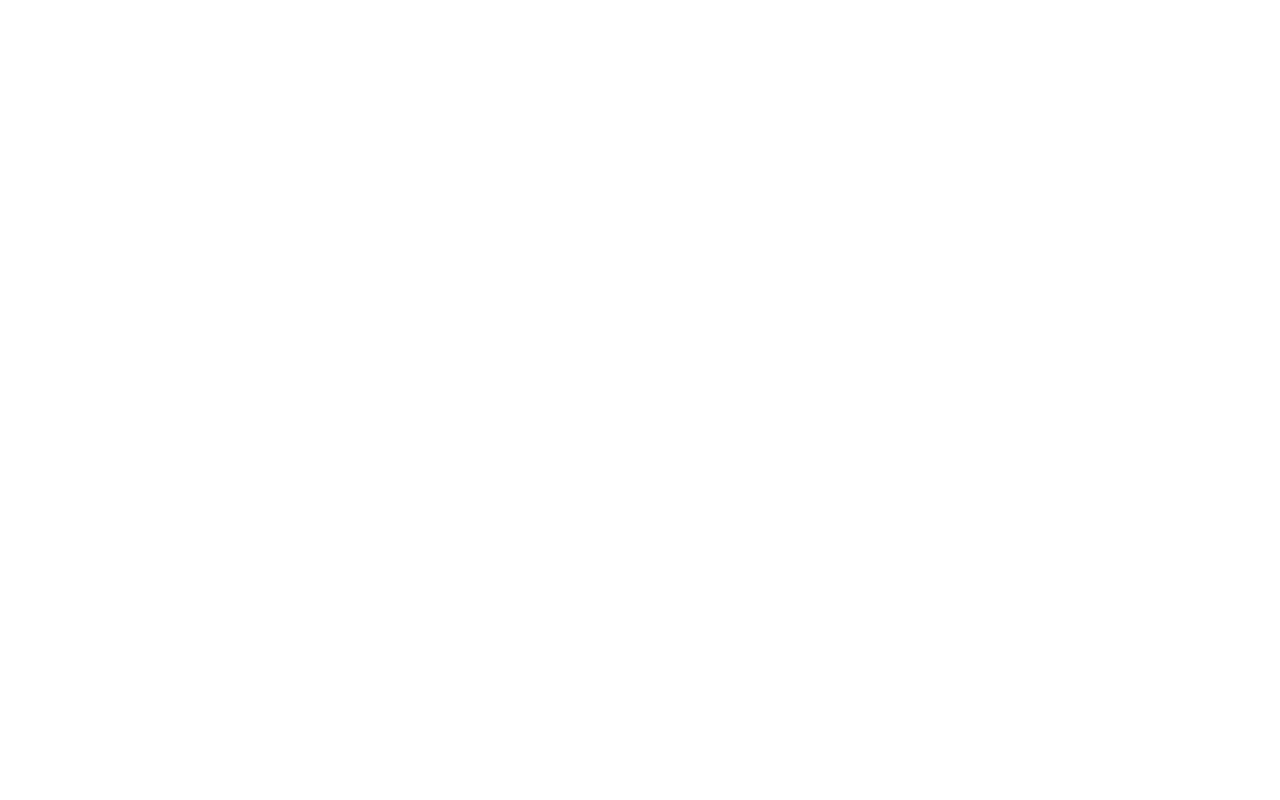
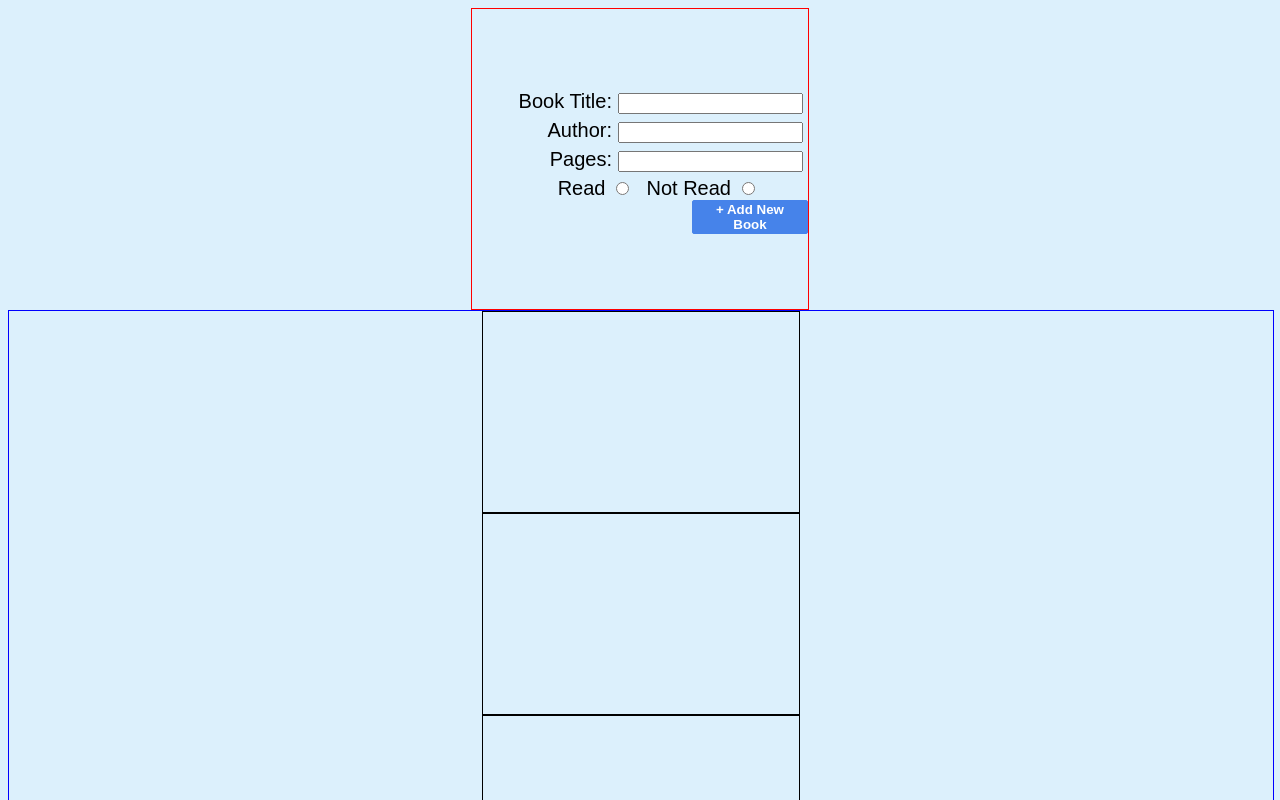
Before and after one commit to mykongee/top-library, a plain HTML site: page index.html in a window 1280 px wide. Shown: the top 800 px of the page. Drawn offline with Linux system fonts and the light colour scheme.

Commit message:
added "add book" functionality

```diff
--- a/index.html
+++ b/index.html
@@ -3,8 +3,47 @@
 <head>
     <meta charset="UTF-8">
     <title>Library</title>
+    <link rel="stylesheet" href="styles/style.css">
+    <script defer src="scripts/script.js"></script>
 </head>
 <body>
+    <main>
+        <div class="book-form-container">
+            <form id="book-form" method="post">
+                <div class="form-entry">
+                    <label for="title">Book Title:</label>
+                    <input type="text" id="title" name="title">
+                </div>
+                <div class="form-entry">
+                    <label for="author">Author:</label>
+                    <input type="text" id="author" name="author">
+                </div>
+                <div class="form-entry">
+                    <label for="pages">Pages:</label>
+                    <input type="number" id="pages" name="pages">
+                </div>
+                <div class="form-entry radio">
+                    <label>
+                        Read
+                        <input type="radio" id="read" name="read" value="read">
+                    </label>
+                    <label>
+                        Not Read
+                        <input type="radio" id="unread" value="unread" name="read">
+                    </label>
+                </div>
+                <button type="reset" id="submit-btn">
+                    + Add New Book
+                </button>
+            </form>
+        </div>
+        <div class="book-list">
+            <div class="book-card"></div>
+            <div class="book-card"></div>
+            <div class="book-card"></div>
+            <div class="book-card"></div>
 
+        </div>
+    </main>
 </body>
 </html>
--- a/scripts/script.js
+++ b/scripts/script.js
@@ -1,9 +1,45 @@
+let myLibrary = [];
+
+let submitBtn = document.querySelector("#submit-btn");
+submitBtn.addEventListener("click", addBook);
+
+
+/*TODO:
+write render() function to create cards based on myLibrary
+
+*/
 function Book(title, author, pages, haveRead) {
-    this.title = title
-    this.author = author
-    this.pages = pages
-    this.haveRead = haveRead
+    this.title = title;
+    this.author = author;
+    this.pages = pages;
+    this.haveRead = haveRead;
+
     this.info = function() {
         return `${title} by ${author}, ${pages}, ${haveRead ? "have read" : "not read yet"}`;
     }
+
+    this.toggleRead = function() {
+        this.haveRead = !this.haveRead;
+    }
 }
+
+function addBook(){
+    let newBook = new Book(
+        document.querySelector("#title").value,
+        document.querySelector("#author").value,
+        document.querySelector("#pages").value,
+        document.querySelector(`input[name="read"]:checked`).value === "read" ? true : false
+    );
+    myLibrary.push(newBook);
+    console.log(myLibrary);
+
+
+    return false;
+}
+
+function render() {
+    for (let i = 0; i < myLibrary.length; i++) {
+
+    }
+    return false;
+}
--- a/styles/style.css
+++ b/styles/style.css
@@ -0,0 +1,71 @@
+body, html {
+    font-size: 20px;
+    font-family: 'Sen', sans-serif;
+    background: rgb(220, 240, 252);
+    color: rgb(0, 0, 0);
+}
+
+label {
+    display: inline-block;
+    width: 6em;
+    text-align: right;
+}
+
+button {
+    display: inline-block;
+    margin-left: 15em;
+}
+
+.book-form-container {
+    display: flex;
+    flex-direction: column;
+    justify-content: center;
+    align-items: center;
+    margin: auto;
+    padding-left: 1em;
+    border: 1px solid red;
+    width: 25%;
+    height: 15em;
+}
+
+.book-list {
+    display: flex;
+    flex-direction: column;
+    /*flex-wrap: wrap; */
+    justify-content: center;
+    align-items: center;
+    border: 1px solid blue;
+    width: 100%
+}
+
+.book-card {
+    flex-basis: 1 0 auto;
+    border: 1px solid black;
+    height: 10em;
+    width: 25%;
+}
+
+.form-entry {
+    flex-basis: 1 0 auto;
+    margin-top: 5px;
+}
+
+.radio {
+    padding-left: 1em;
+}
+
+#submit-btn {
+    background-color: #4683ea;
+    border: 1px solid #4683ea;
+    border-radius: 2px;
+    font-weight: bold;
+    color: #FFF;
+    opacity: 1;
+
+}
+
+input[type=number]::-webkit-inner-spin-button,
+input[type=number]::-webkit-outer-spin-button {
+    -webkit-appearance: none;
+    margin: 0;
+}
```
